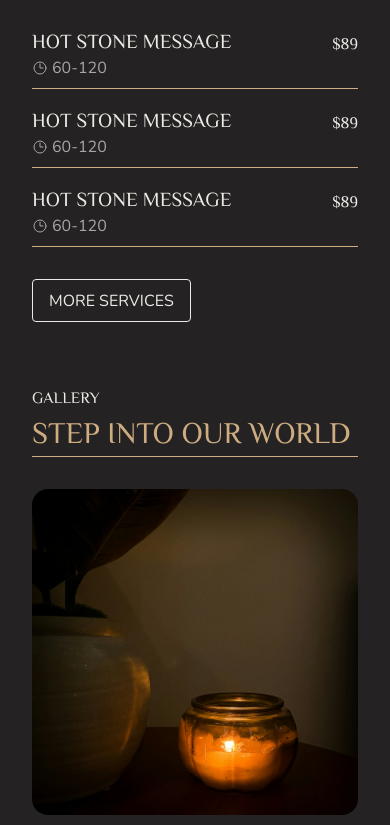
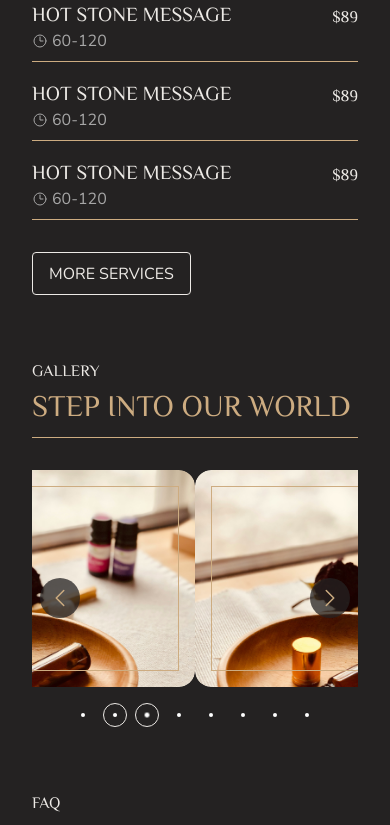
Before and after one commit to Vanness1900/batam1spa, a React (Vite) app: page /about in a window 390 px wide. Shown: the part 2126-2951 px from the top of the page. Built offline with nearby package versions, Linux system fonts and the light colour scheme; grey boxes are pictures that could not be loaded; a web font is replaced by a local one.

Commit message:
added carousel

```diff
--- a/src/components/CardGallery.jsx
+++ b/src/components/CardGallery.jsx
@@ -1,9 +1,13 @@
 import ImageContainer from "./ImageContainer.jsx";
 
-function CardGallery({image, altText = "Batam1Spa Image"}) {
+function CardGallery({src, altText = "Batam1Spa Image", title, category}) {
     return(
-        <div>
-            <ImageContainer src={image} altText={altText} />
+        <div className="space-y-2">
+            <ImageContainer image={src} alt={altText} className="w-full object-cover rounded-2xl"/>
+            <div className="space-y-0">
+                <h5>{title}</h5>
+                <p className="text-c-gold-1 xl:text-c-p3">{category}</p>
+            </div>
         </div>
     );
 }
--- /dev/null
+++ b/src/components/Carousel.jsx
@@ -0,0 +1,82 @@
+import { useState, useEffect } from "react";
+import ImageContainer from "./ImageContainer.jsx";
+
+const Carousel = ({ sections }) => {
+    const [current, setCurrent] = useState(0);
+
+    // Function to go to the previous slide
+    const previous = () => setCurrent(current === 0 ? sections.length - 1 : current - 1);
+
+    // Function to go to the next slide
+    const next = () => setCurrent(current === sections.length - 1 ? 0 : current + 1);
+
+    // Auto-scroll logic
+    useEffect(() => {
+        const interval = setInterval(() => {
+            setCurrent(prev => (prev === sections.length - 1 ? 0 : prev + 1));
+        }, 3000); // Change slide every 3 seconds
+
+        // Cleanup interval on component unmount
+        return () => clearInterval(interval);
+    }, [sections.length]);
+
+    return (
+        <div className="relative w-full overflow-hidden">
+            {/* Sliding Container */}
+            <div
+                className="flex transition-transform ease-out duration-500"
+                style={{ transform: `translateX(-${current * 100}%)` }}
+            >
+                {sections.map(({ src, alt }, index) => (
+                    <div key={index} className="flex-shrink-0 w-full aspect-3/2">
+                        <ImageContainer image={src} altText={alt} aspectRatio="3/2"/>
+                    </div>
+                ))}
+            </div>
+
+            {/* Navigation Buttons */}
+            <button
+                onClick={previous}
+                className="absolute left-2 top-1/2 -translate-y-1/2 text-c-gold-1 bg-c-black-1/75 hover:bg-black hover:scale-110 transition-all duration-300 ease-in-out p-2 rounded-full"
+            >
+                <svg xmlns="http://www.w3.org/2000/svg" fill="none" viewBox="0 0 24 24" strokeWidth={1.5} stroke="currentColor" className="size-6">
+                    <path strokeLinecap="round" strokeLinejoin="round" d="M15.75 19.5 8.25 12l7.5-7.5" />
+                </svg>
+            </button>
+
+            <button
+                onClick={next}
+                className="absolute right-2 top-1/2 -translate-y-1/2 text-c-gold-1 bg-c-black-1/75 hover:bg-black hover:scale-110 transition-all duration-300 ease-in-out p-2 rounded-full"
+            >
+                <svg xmlns="http://www.w3.org/2000/svg" fill="none" viewBox="0 0 24 24" strokeWidth={1.5} stroke="currentColor" className="size-6">
+                    <path strokeLinecap="round" strokeLinejoin="round" d="m8.25 4.5 7.5 7.5-7.5 7.5" />
+                </svg>
+            </button>
+
+            {/* Pagination Dots (Moved Below the Images) */}
+            <div className="flex justify-center gap-2 mt-4">
+                {sections.map((_, index) => (
+                    <div
+                        key={index}
+                        className="relative flex justify-center items-center"
+                    >
+                        {/* Outer circle */}
+                        <div
+                            className={`w-6 h-6 rounded-full transition-all
+                                ${current === index ? "bg-transparent border-2" : "bg-transparent"}
+                            `}
+                        />
+                        {/* Inner circle */}
+                        <div
+                            className={`absolute w-1 h-1 rounded-full bg-white transition-all
+                                ${current === index ? "scale-125" : ""}
+                            `}
+                        />
+                    </div>
+                ))}
+            </div>
+        </div>
+    );
+};
+
+export default Carousel;
--- a/src/components/ImageContainer.jsx
+++ b/src/components/ImageContainer.jsx
@@ -1,13 +1,14 @@
-
-
-function ImageContainer({image, altText = "Batam1Spa Image"}) {
+function ImageContainer({ image, altText = "Batam1Spa Image", aspectRatio = "1/1" }) {
     return (
-        <div className="relative w-full ">
-            <img src={image} alt={altText} className="rounded-2xl w-full "/>
-            <div className="absolute inset-4
-                            border-1 border-c-gold-1"></div>
+        <div className={`relative w-full mx-auto overflow-hidden rounded-2xl aspect-${aspectRatio}`}>
+            <img
+                src={image}
+                alt={altText}
+                className="w-full h-full object-cover rounded-2xl transition-transform duration-300 ease-in-out transform hover:scale-110"
+            />
+            <div className="absolute inset-4 border border-c-gold-1 pointer-events-none"></div>
         </div>
     );
 }
 
-export default ImageContainer
+export default ImageContainer;
--- a/src/components/MasonryGrid.jsx
+++ b/src/components/MasonryGrid.jsx
@@ -1,24 +1,10 @@
-import GallerySquare from "../assets/GallerySquare.jpg";
-import GalleryVertical from "../assets/GalleryVertical.jpg";
-import GalleryHorizontal from "../assets/GalleryHorizontal.jpg";
+import CardGallery from "./CardGallery.jsx"
 
-const Images = [
-    GallerySquare
-    , GalleryHorizontal
-    , GalleryHorizontal
-    , GallerySquare
-    , GallerySquare
-    , GalleryHorizontal
-    , GalleryHorizontal
-    , GallerySquare
-]
-
-const MasonryGrid = () => {
-    return <div className="columns-1 md:columns-2 lg:columns-4
-                            gap-8 ">
-                {Images.map((src, index) => (
-                    <div key={index} className="mb-4 break-inside-avoid ">
-                        <img src={src} className="w-full object-cover rounded-2xl" />
+const MasonryGrid = ({sections}) => {
+    return <div className="columns-1 md:columns-2 lg:columns-4 gap-8">
+                {sections.map(({ src, alt, title, category }, index) => (
+                    <div key={index} className="mb-6 break-inside-avoid ">
+                        <CardGallery src={src} altText={alt} title={title} category={category}/>
                     </div>
                 ))}
             </div>
--- a/src/sections/Gallery.jsx
+++ b/src/sections/Gallery.jsx
@@ -1,7 +1,53 @@
 import CardGallery from "../components/CardGallery.jsx";
 import MasonryGrid from "../components/MasonryGrid.jsx";
+import Carousel from "../components/Carousel.jsx";
 
-import TestImage from "../assets/GallerySquare.jpg";
+import GallerySquare from "../assets/GallerySquare.jpg";
+import GalleryVertical from "../assets/GalleryVertical.jpg";
+import GalleryHorizontal from "../assets/GalleryHorizontal.jpg";
+
+const Images = [
+    {src: GallerySquare,
+        alt: "Image of Candle Therapy",
+        title: "Candle Therapy",
+        category: "Therapy"
+        }
+    , {src: GalleryVertical,
+        alt: "Image of Morning Venue",
+        title: "Morning Venue",
+        category: "Venue"
+        }
+    , {src: GalleryVertical,
+        alt: "Image of Morning Venue",
+        title: "Morning Venue",
+        category: "Venue"
+        }
+    , {src: GallerySquare,
+        alt: "Image of Candle Therapy",
+        title: "Candle Therapy",
+        category: "Therapy"
+        }
+    , {src: GallerySquare,
+        alt: "Image of Candle Therapy",
+        title: "Candle Therapy",
+        category: "Therapy"
+        }
+    , {src: GalleryVertical,
+        alt: "Image of Morning Venue",
+        title: "Morning Venue",
+        category: "Venue"
+        }
+    , {src: GalleryVertical,
+        alt: "Image of Morning Venue",
+        title: "Morning Venue",
+        category: "Venue"
+        }
+    , {src: GallerySquare,
+        alt: "Image of Candle Therapy",
+        title: "Candle Therapy",
+        category: "Therapy"
+        }
+]
 
 function Gallery() {
     return(
@@ -9,16 +55,25 @@ function Gallery() {
                         lg:py-12 lg:space-x-12
                         xl:py-12">
             <div className="space-y-8">
-                <div className="space-y-2">
-                    <h6 className="uppercase">Gallery</h6>
-                    <h2 className="uppercase text-c-gold-1">Step Into Our World</h2>
+                <div className="space-y-4">
+                    <div className="space-y-2">
+                        <h6 className="uppercase">Gallery</h6>
+                        <div className="flex justify-between items-end">
+                            <h2 className="uppercase text-c-gold-1">Step Into Our World</h2>
+                            <a className="uppercase hidden lg:block">View More</a>
+                        </div>
+                    </div>
                     <div className="h-[1px] w-full bg-c-gold-1" />
                 </div>
-                <div>
-                    <MasonryGrid />
+
+                <div className="hidden lg:block">
+                    <MasonryGrid sections={Images} />
+                </div>
+
+                <div className="lg:hidden">
+                    <Carousel sections={Images} />
                 </div>
             </div>
-            <CardGallery image={TestImage} alt="Batam1Spa Image"/>
         </div>
     );
 }
--- a/src/sections/Services.jsx
+++ b/src/sections/Services.jsx
@@ -10,8 +10,8 @@ function Services(){
                         py-8 space-y-8
                         lg:py-12 lg:space-x-12
                         xl:py-12">
-            <div>
-                <ImageContainer image={ServicesImage} altText="Batam1Spa Service"/>
+            <div >
+                <ImageContainer image={ServicesImage} altText="Batam1Spa Service" aspectRatio="3/2" />
             </div>
             <div className="space-y-8">
                 <div className="space-y-2">
--- a/src/sections/Stats.jsx
+++ b/src/sections/Stats.jsx
@@ -3,7 +3,7 @@
 function Stats(){
     return(
         <div className="grid h-48 grid-cols-2 place-content-evenly
-                        md:grid-cols-4 md:h-32 md:px-12 lg:px-30">
+                        md:grid-cols-4 md:h-32">
             <div className="relative justify-center items-center">
                 <span className="absoulte inset-0 flex justify-center items-center font-tertiary text-7xl lg:text-8xl xl:text-[128px] text-c-black-2">128</span>
                 <span className="absolute inset-0 flex justify-center items-center">Wellness Product</span>
```
